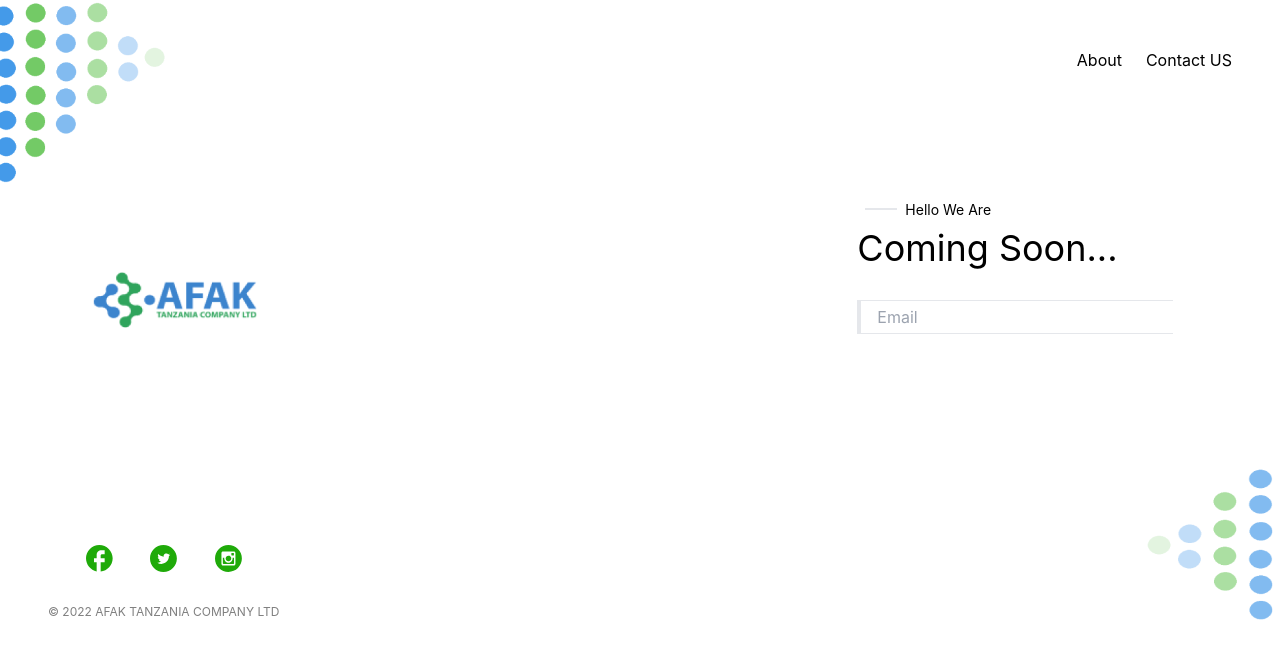
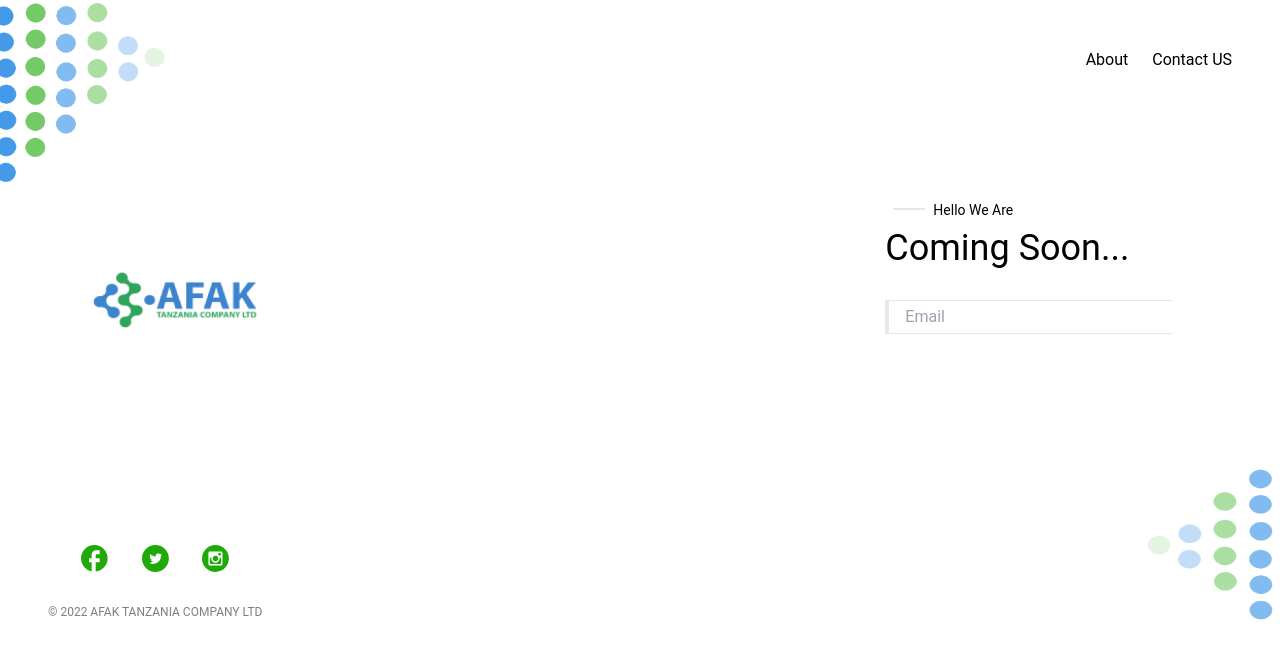
Before and after one commit to azeez1776/AFAK, a Next.js app: page / in a window 1280 px wide. Shown: the top 658 px of the page. Built offline with nearby package versions, Linux system fonts and the light colour scheme.

Commit message:
:construction: chore: added the roboto font from google

```diff
--- a/styles/Home.module.css
+++ b/styles/Home.module.css
@@ -1,4 +1,4 @@
-.container {
+/* .container {
   padding: 0 2rem;
 }
 
@@ -113,4 +113,4 @@
     width: 100%;
     flex-direction: column;
   }
-}
+} */
--- a/styles/globals.css
+++ b/styles/globals.css
@@ -1,11 +1,12 @@
 @tailwind base;
 @tailwind components;
 @tailwind utilities;
+@import url('https://fonts.googleapis.com/css2?family=Roboto:wght@400;700&display=swap');
 html,
 body {
     padding: 0;
     margin: 0;
-    font-family: -apple-system, BlinkMacSystemFont, Segoe UI, Roboto, Oxygen, Ubuntu, Cantarell, Fira Sans, Droid Sans, Helvetica Neue, sans-serif;
+    font-family: 'Roboto', sans-serif;
 }
 
 a {
```
